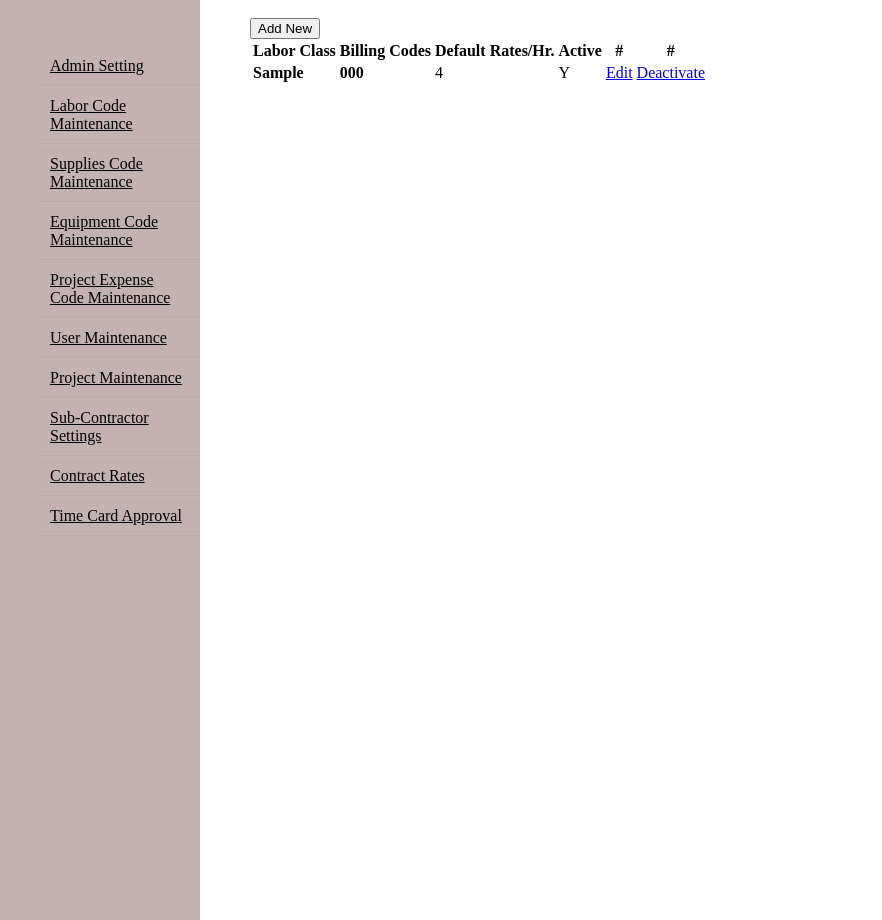
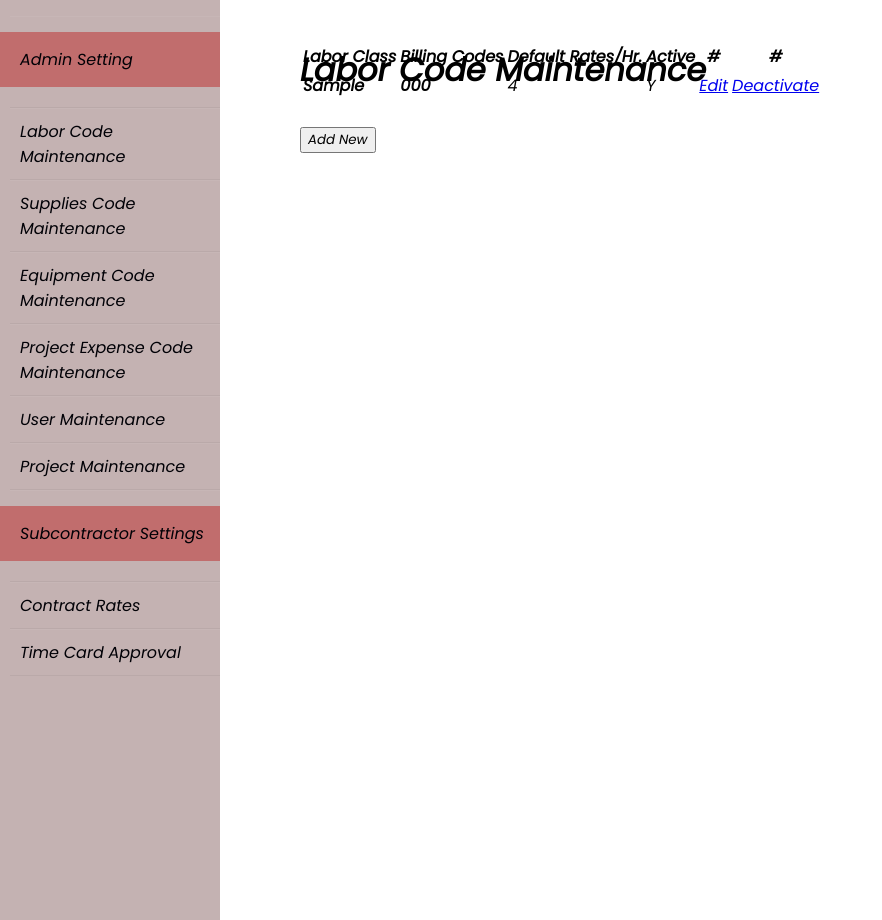
Before and after one commit to jiancuiau/group_b_project, a Django app: page /Main_app/labor_code/ in a window 1280 px wide. Shown: the whole page, without its empty margins (0-882 px from the left). Run offline with Django 4.2, Linux system fonts and the light colour scheme; tables that the repository leaves empty hold one stand-in row (values such as "Sample post").

Commit message:
CSS update
CSS update

```diff
--- a/Main_app/templates/Main_app/base.html
+++ b/Main_app/templates/Main_app/base.html
@@ -9,6 +9,12 @@
   <link rel="stylesheet" href="https://cdnjs.cloudflare.com/ajax/libs/font-awesome/4.7.0/css/font-awesome.css">
 
   <style>
+
+  @import url('https://fonts.googleapis.com/css2?family=Poppins:ital@1&display=swap');
+
+  *{
+    font-family: 'Poppins', sans-serif;
+  }
     body{
     width: 100%;
     height: 100%;
@@ -34,11 +40,13 @@
 }
 
   .sidebar{
-    width: 200px;
+    width: 250px;
     height: 100%;
     background: #c4b2b2;
-    padding: 30px 0px;
+    /* padding: 30px 0px; */
     position: fixed;
+    /* font-family: 'Poppins', sans-serif; */
+    margin-left:-30px;
   }
 
   .sidebar ul li{
@@ -47,11 +55,13 @@
     border-bottom: 1px solid #020008;
     border-bottom: 1px solid rgba(0,0,0,0.05);
     border-top: 1px solid rgba(255,255,255,0.05);
+
   }
 
   .sidebar ul li a{
     color: #010006;
     display: block;
+    text-decoration: none;
   }
 
   .sidebar ul li a .fas{
@@ -59,35 +69,52 @@
   }
 
   .sidebar ul li:hover{
-    background-color: #cb2a02;
+    /* background-color: #cb2a02; */
+    background-color: #c16d6d;
   }
 
   .sidebar ul li:hover a{
     color: #fff;
   }
   .content{
-    margin-left:200px;
+    margin-left:250px;
     padding-left:50px;
+
+  }
+  .mainmenu{
+    background-color: #c16d6d;
+    /* background-size: 200%; */
+
+    margin-right: -10px;
+    margin-top: 5px;
+    margin-bottom: 10px;
+    margin-left: -30px;
+
+    padding-left: 30px;
+    padding-right: 10px;
+    padding-top: 15px;
+    padding-bottom: 15px;
 
   }
 
 
   </style>
-
+  {% block mycss %}
+  {% endblock mycss %}
 </head>
 
 <body>
 
   <div class="sidebar">
     <ul>
-      <li><a href="#">Admin Setting</a></li>
-      <li><a href="#">Labor Code Maintenance</a></li>
+      <li><a class="mainmenu" href="{% url 'index' %}">Admin Setting</a></li>
+      <li><a href="{% url 'show_labor_code' %}">Labor Code Maintenance</a></li>
       <li><a href="#">Supplies Code Maintenance</a></li>
       <li><a href="#">Equipment Code Maintenance</a></li>
       <li><a href="#">Project Expense Code Maintenance</a></li>
       <li><a href="#">User Maintenance</a></li>
       <li><a href="#">Project Maintenance</a></li>
-      <li><a href="#">Sub-Contractor Settings</a></li>
+      <li><a class="mainmenu" href="#">Subcontractor Settings</a></li>
       <li><a href="#">Contract Rates</a></li>
       <li><a href="#">Time Card Approval</a></li>
   </ul>
--- a/Main_app/templates/Main_app/new_labor_with_model_form.html
+++ b/Main_app/templates/Main_app/new_labor_with_model_form.html
@@ -4,10 +4,15 @@
 {% endblock Title %}
 
 {% block content %}
+<h1>
+    Add New Labor
+</h1>
+
 <form method="post">
 {% csrf_token %}
 <br>
 {{ form.as_p}}
+<br>
 <input type="submit" value="Add New Labor">
 </form>
 {% endblock content %}
--- a/Main_app/templates/Main_app/show_laborcode.html
+++ b/Main_app/templates/Main_app/show_laborcode.html
@@ -1,36 +1,59 @@
 {% extends "Main_app/base.html" %}
 {% load static %}
 
+
+{% block mycss %}
+    <style>
+        .row{
+            margin-top: -100px;
+        }
+
+
+    </style>
+
+
+{% endblock %}
+
+
 {% block content %}
+
+<h1>
+    Labor Code Maintenance
+</h1>
+
 <form method="post">
 {% csrf_token %}
-<button onclick="location.href='http://www.example.com'" type="button">
-         Add New</button>
+
 
 <div class="row">
     <div class="col-md-4">
         <table class="table table-striped table-hover">
-        <thead>
+        <thead class="thead">
             <th>Labor Class</th>
             <th>Billing Codes</th>
             <th>Default Rates/Hr.</th>
-            <th>Active</th>
-            <th>#</th>
-            <th>#</th>
+            <th>Active </th>
+            <th># </th>
+            <th># </th>
         </thead>
+
+        {% for l in labor %}
         <tbody>
-        {% for l in labor %}
             <td><strong>{{ l.labor_class }} </strong></td>
             <td><strong>{{ l.billing_code}}</strong></td>
             <td>{{ l.rates}} </td>
             <td>{{ l.active}} </td>
             <td><a href="#" class="btn btn-primary">Edit</a> </td>
             <td><a href="#" class="btn btn-primary">Deactivate</a> </td>
+        </tbody>
+            <br>
         {% endfor %}
-        </tbody>
+
         </table>
     </div>
 </div>
 
 </form>
+<br>
+<a class="addnew" href="{% url 'add_new_labor' %}"><button onclick="" type="button">Add New</button></a>
 {% endblock %}
--- a/Main_app/views.py
+++ b/Main_app/views.py
@@ -16,7 +16,7 @@ def index(request):
 
 def supplies_code(request):
     return render(request,"Main_app/supplies_code.html")
-    return render(request,"Main_app/index.html")
+
 
 
 def showLaborCode(request):
@@ -41,5 +41,5 @@ class AddNewLaborUsingModelForm(View):
         form = self.form_class(request.POST)
         if form.is_valid():
             form.save()
-            return HttpResponseRedirect(reverse("courses_view_class_all_courses"))
+            # return HttpResponseRedirect(reverse("showLaborCode"))
         return render(request, self.template_name, {'form': form})
```
